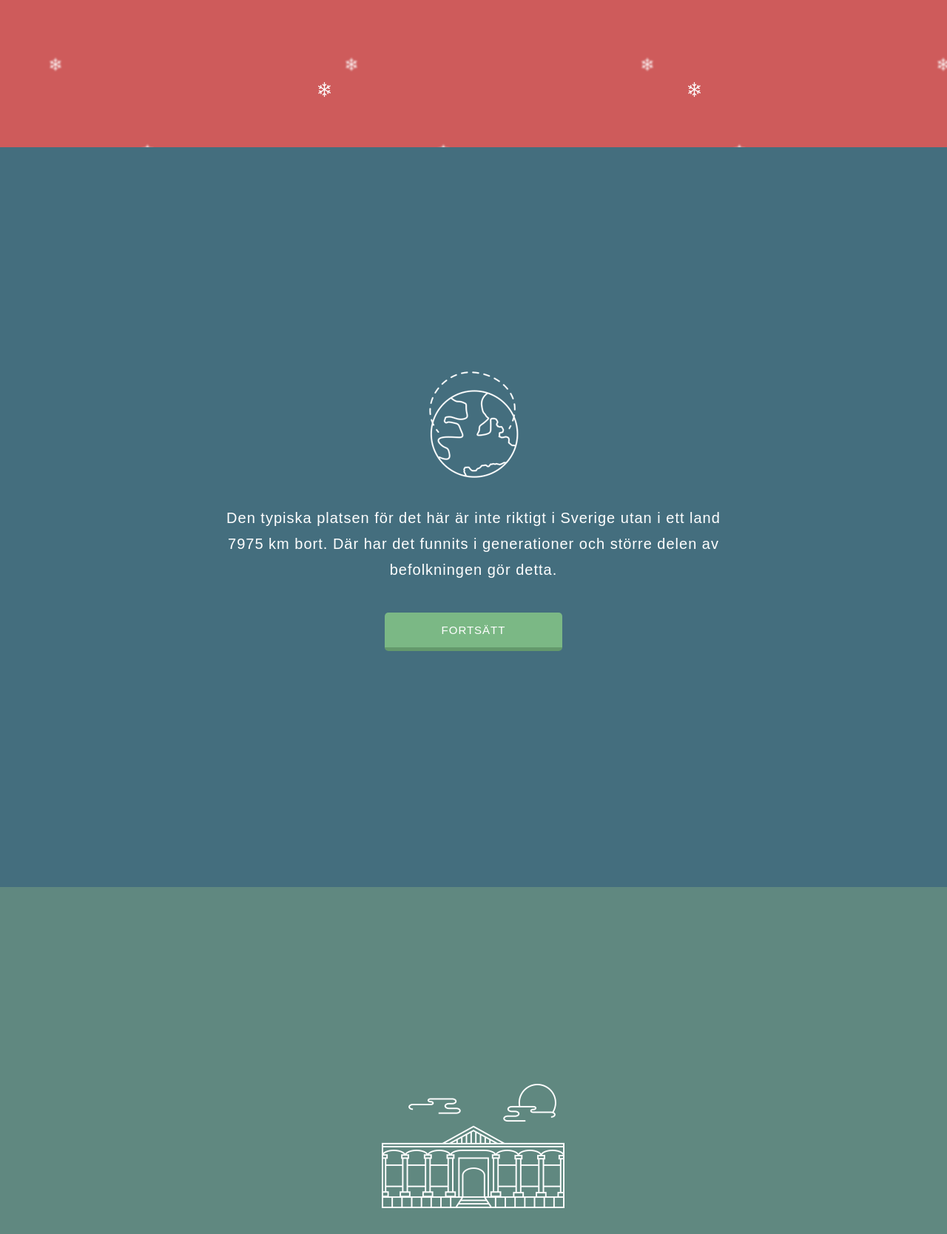
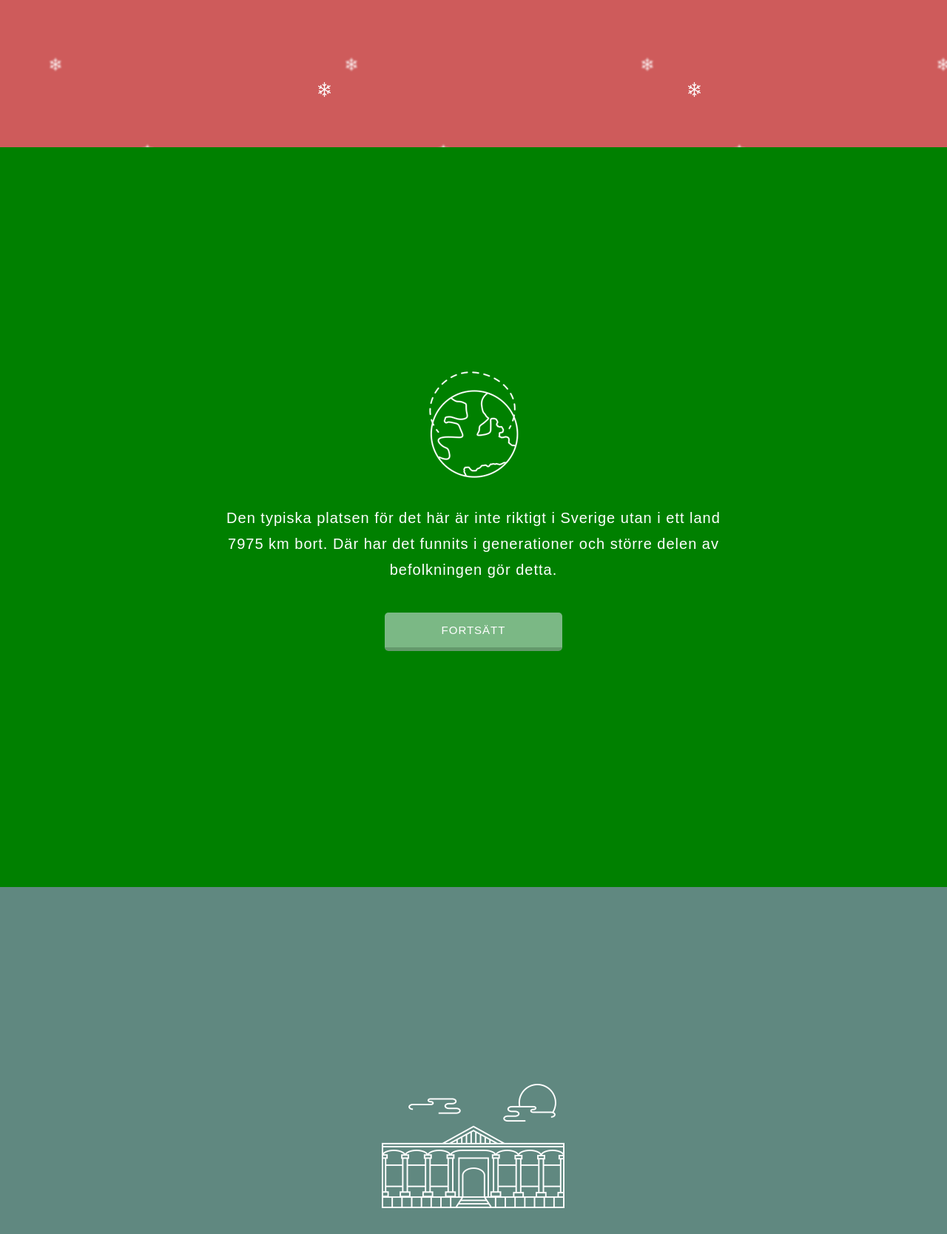
Before and after one commit to jonadahl/Lydia-Julklapp, a PHP site: page / in a window 1280 px wide. Shown: the part 801-2469 px from the top of the page at 74% size. Run offline with PHP 8.4, Linux system fonts and the light colour scheme; some libraries are stand-ins or nearby versions; some web fonts are replaced.

Commit message:
Deploying..

```diff
--- a/main.css
+++ b/main.css
@@ -128,7 +128,7 @@ padding-bottom: 10px;
 .box2 {
      width: 100%;
     height: 1000px;
-  background:#446E7E;
+  background:green;
 
 }
 .wrap_content2 {
```
